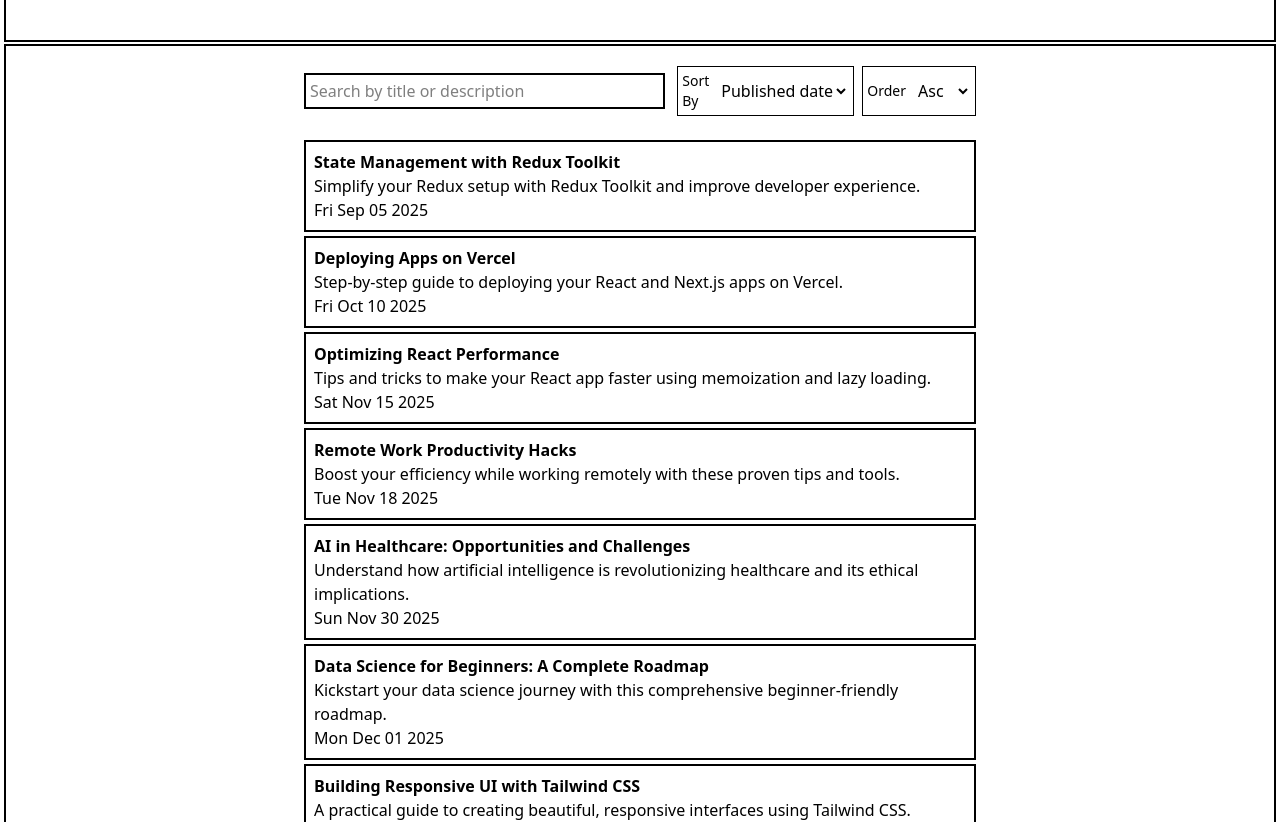
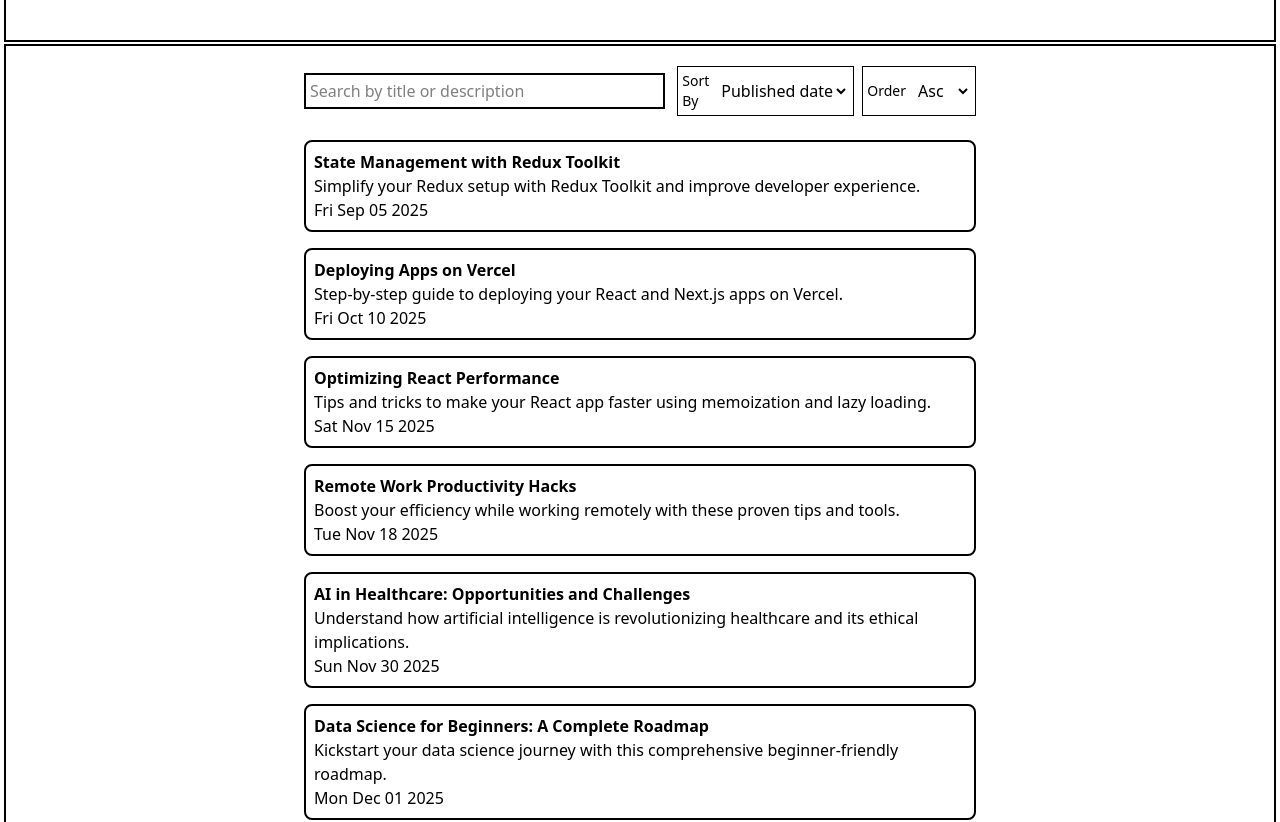
Before and after one commit to Arpit-paliwal555/BlogsWithImages, a React (Vite) app: page / in a window 1280 px wide. Shown: the part 840-1662 px from the top of the page. Built offline with nearby package versions, Linux system fonts and the light colour scheme.

Commit message:
improved card styles

```diff
--- a/src/components/BlogCard.tsx
+++ b/src/components/BlogCard.tsx
@@ -8,9 +8,10 @@ const BlogCard: FunctionComponent<IBlogpost> = (props:IBlogpost) => {
 
 
     return (
-    <div className="border-2 mt-1 mb-1 p-2">
+    <div className="border-2 mt-1 mb-1 p-2 flex flex-col justify-between h-auto w-full rounded-lg
+    hover:shadow-lg hover:scale-105 transition-transform duration-200 ease-in-out">
         <h1 className="font-bold">{title}</h1>
-        <p>{description}</p>
+        <p className="grow">{description}</p>
         <div>
             <p>{date.toDateString()}</p>
         </div>
--- a/src/components/BlogList.tsx
+++ b/src/components/BlogList.tsx
@@ -125,7 +125,7 @@ const BlogList: FunctionComponent<BlogListProps> = ({ list }) => {
       </div>
 
       {/* Results */}
-      <div className="w-full max-w-2xl">
+      <div className="w-full max-w-2xl gap-2 flex flex-col">
         {filteredAndSorted.length === 0 ? (
           <p className="text-center text-sm text-gray-500 mt-4">
             No results for “{debouncedQuery}”.
--- a/src/components/ImageCard.tsx
+++ b/src/components/ImageCard.tsx
@@ -4,7 +4,8 @@ import type { IImagePost } from "../interfaces/IImagePost";
 const ImageCard: FunctionComponent<IImagePost> = (prop:IImagePost) => {
     const {imageUrl, caption, comments, publishedAt} = prop;
     const date = new Date(publishedAt);
-    return ( <div className="border-2 mt-1 mb-1 p-2">
+    return ( <div className="border-2 mt-1 mb-1 p-2 rounded-lg
+    hover:shadow-lg hover:scale-105 transition-transform duration-200 ease-in-out">
         <img src={imageUrl} alt="" />
         <p>{caption}</p>
         <div>
```
